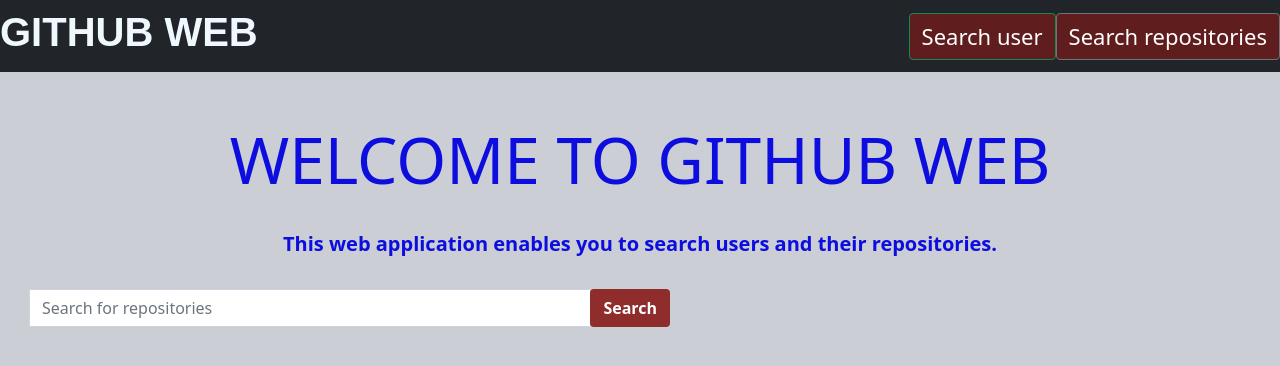
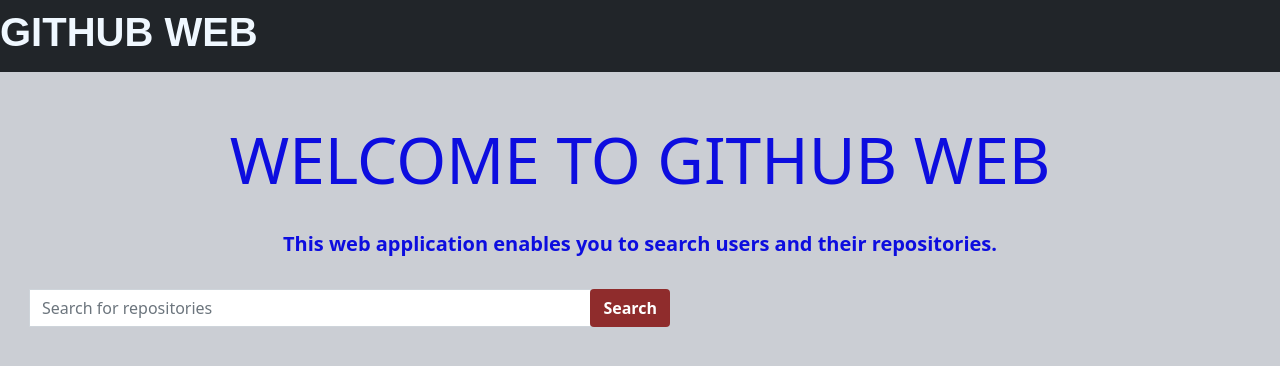
Before and after one commit to vyonna6519/API-token, an Angular app: page / in a window 1280 px wide. Shown: the top 366 px of the page. Built offline with nearby package versions, Linux system fonts and the light colour scheme.

Commit message:
deleted button

```diff
--- a/src/app/navbar/navbar.component.html
+++ b/src/app/navbar/navbar.component.html
@@ -1,7 +1,4 @@
 <nav class="navbar navbar-light bg-dark">
     <h1>GITHUB WEB</h1><br>
-    <form class=" forms form-inline">
-      <button class="btn btn-outline-success" type="button" routerLink="searchuser" routerLinkActive='active'>Search user</button>
-      <button class="btn btn-outline-secondary" type="button" routerLink="searchrepository" routerLinkActive='active'>Search  repositories</button>
-    </form>
+
   </nav>
```
